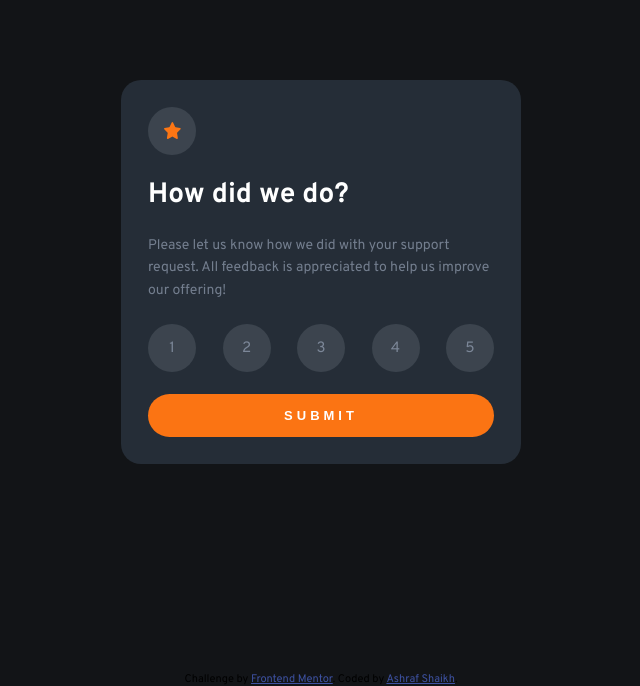
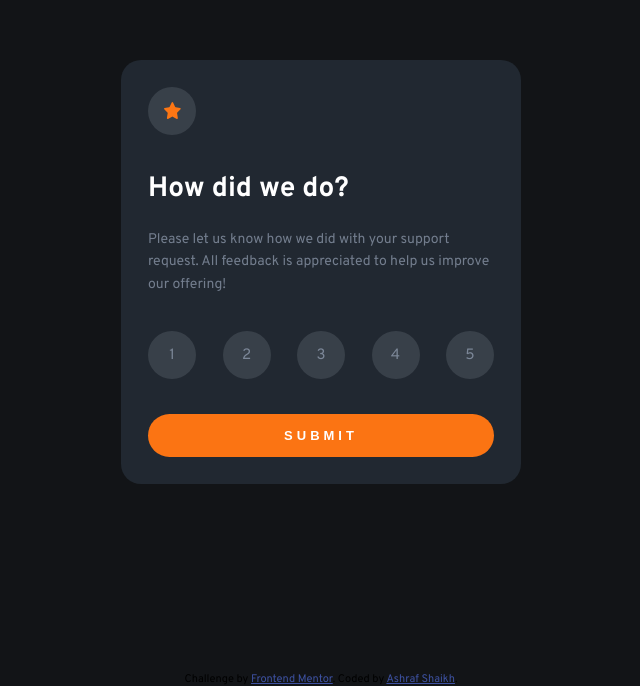
Before and after one commit to ashraf0084/interactive-rating-component-main, a plain HTML site: page index.html in a window 1280 px wide. Shown: the part 128-814 px from the top of the page, without its empty margins (319-959 px from the left). Drawn offline with Linux system fonts and the light colour scheme.

Commit message:
improving layout and add html accessibility

```diff
--- a/index.html
+++ b/index.html
@@ -12,21 +12,11 @@
 
   <link rel="stylesheet" href="./scss/style.css" />
   <!-- Feel free to remove these styles or customise in your own stylesheet 👍 -->
-  <style>
-    .attribution {
-      font-size: 11px;
-      text-align: center;
-    }
-
-    .attribution a {
-      color: hsl(228, 45%, 44%);
-    }
-  </style>
 </head>
 
 <body>
 
-  <div class="container">
+  <main class="container">
     <!-- Rating state start -->
 
     <div class="card">
@@ -36,7 +26,7 @@
         </div>
       </div>
       <div class="card-body">
-        <h2>How did we do?</h2>
+        <h1>How did we do?</h1>
         <p>
           Please let us know how we did with your support request. All feedback is appreciated
           to help us improve our offering!
@@ -80,7 +70,7 @@
 
       <div class="card-body">
 
-        <h2>Thank you!</h2>
+        <h1>Thank you!</h1>
 
         <p>We appreciate you taking the time to give a rating. If you ever need more support,
           don’t hesitate to get in touch!</p>
@@ -90,12 +80,12 @@
 
   </div>
 
-  </div>
+  </main>
 
-  <div class="attribution">
+  <footer class="attribution">
     Challenge by <a href="https://www.frontendmentor.io?ref=challenge" target="_blank">Frontend Mentor</a>.
     Coded by <a href="#">Ashraf Shaikh</a>.
-  </div>
+  </footer>
 
   <script src="./app.js" type="text/javascript"></script>
 </body>
--- a/scss/_global.scss
+++ b/scss/_global.scss
@@ -36,13 +36,14 @@ $font_weight_bold: 700;
     }
 }
 
-h2 {
+h1 {
     font-size: 20px;
     color: $white;
-    margin: 22px 0px;
+    margin: 0px 0px 22px 0px;
 
     @include for-desktop-up {
         font-size: 28px;
+        margin: 36px 0px 22px 0px;
     }
 }
 
@@ -58,3 +59,12 @@ p {
 .hide {
     display: none;
 }
+
+.attribution {
+    font-size: 11px;
+    text-align: center;
+}
+
+.attribution a {
+    color: hsl(228, 45%, 44%);
+}
--- a/scss/style.scss
+++ b/scss/style.scss
@@ -15,7 +15,7 @@ body {
 }
 
 .card {
-    background-color: $dark_blue;
+    background-color: hsla(213, 19%, 18%,0.8);
     border-radius: 20px;
     padding: 20px;
     margin: 24px;
@@ -48,7 +48,9 @@ body {
         justify-content: space-between;
         align-items: center;
         margin: 22px 0px;
-
+        @include for-desktop-up {
+            margin: 35px 0px;
+        }
         .rate-btn {
             width: 48px;
             height: 48px;
@@ -58,6 +60,7 @@ body {
             justify-content: center;
             align-items: center;
             color: $medium_grey;
+            cursor: pointer;
 
             &:hover {
                 background-color: $primary_color;
@@ -84,7 +87,7 @@ body {
         padding: 14px 40px;
         text-transform: uppercase;
         letter-spacing: 4px;
-
+        cursor: pointer;
 
         &:hover {
             background-color: $white;
@@ -116,7 +119,7 @@ body {
         padding: 27px;
     }
 
-    h2 {
+    h1 {
         font-size: 20px;
         margin: 25px 0px;
     }
@@ -128,5 +131,6 @@ body {
         border: 0px;
         border-radius: 20px;
         margin: 24px auto;
+
     }
 }
```
Also changed, not shown: images/screenshot.jpg (added), scss/style.css, 2 other files.
